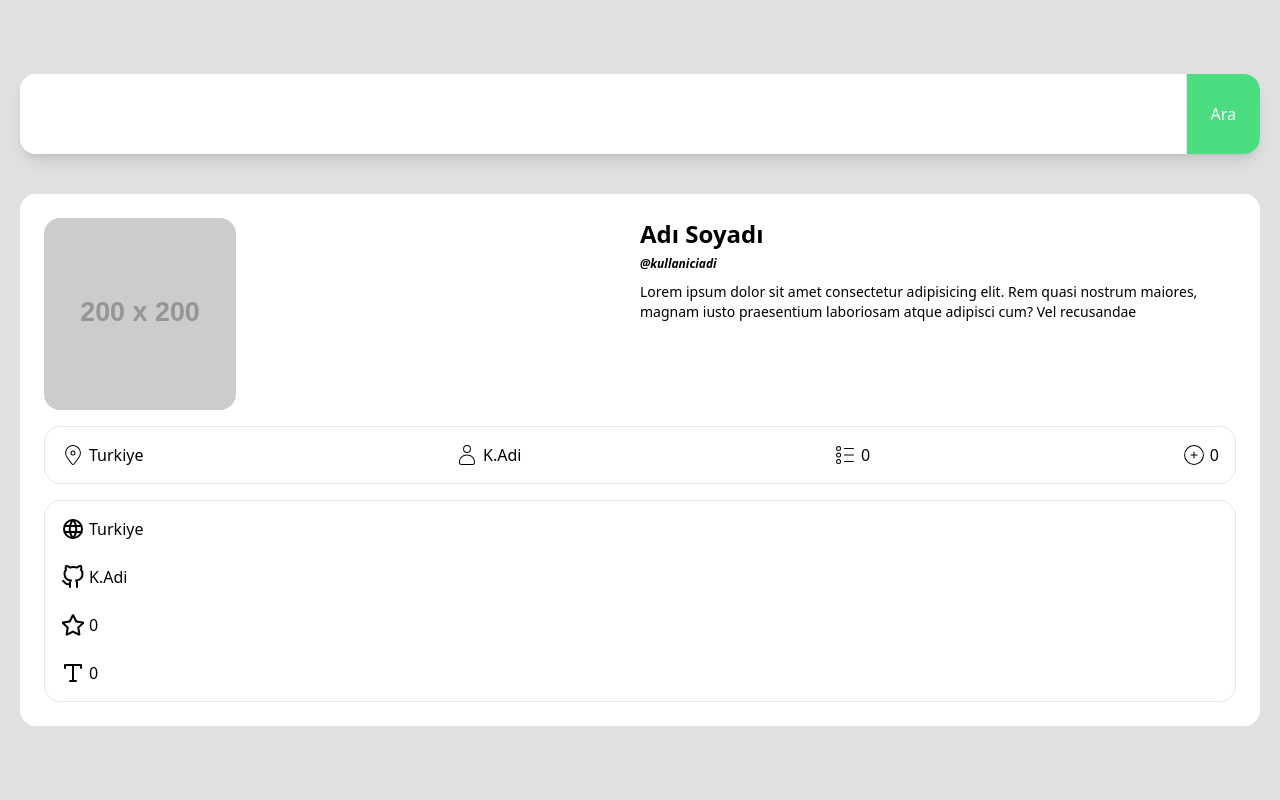
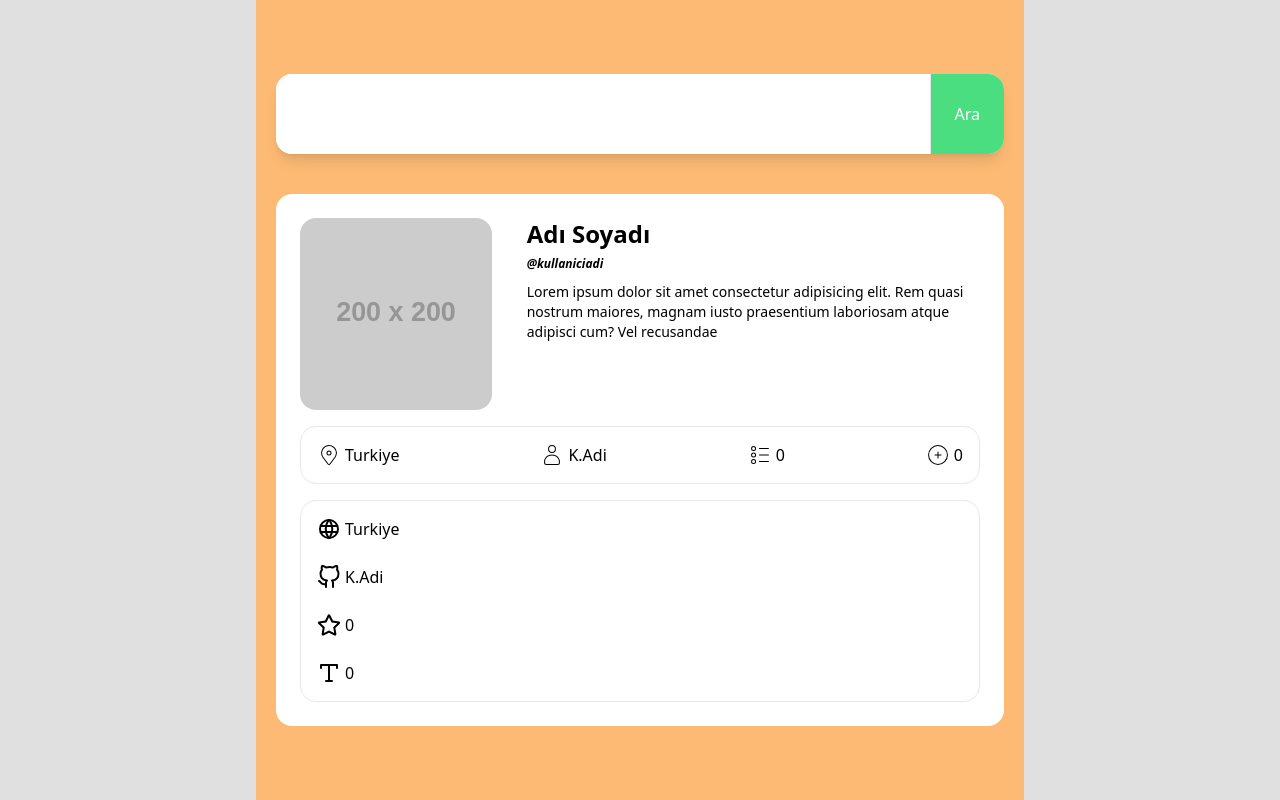
Before and after one commit to gorkemuveyk/github_finder, a React (Vite) app: page / in a window 1280 px wide. Built offline with nearby package versions, Linux system fonts and the light colour scheme.

Commit message:
responsive - 1

```diff
--- a/src/App.jsx
+++ b/src/App.jsx
@@ -3,7 +3,7 @@ import UserInfo from "./components/UserInfo";
 
 function App() {
   return (
-    <div className="flex flex-col  gap-10 justify-center items-center h-screen p-5 ">
+    <div className="flex flex-col sm:bg-red-300 md:bg-blue-300 lg:bg-purple-300 xl:bg-orange-300 2xl:bg-green-300 gap-10 justify-center items-center h-screen p-5 max-w-3xl mx-auto">
       <SearchInput />
       <UserInfo />
     </div>
--- a/src/components/UserText.jsx
+++ b/src/components/UserText.jsx
@@ -2,14 +2,14 @@ import React from "react";
 
 const UserText = () => {
   return (
-    <div className="flex justify-between ">
+    <div className="flex justify-between sm:justify-around md:justify-between">
       <div className="w-48 h-48">
         <img
           src="https://placehold.co/200x200"
           className="w-full h-full rounded-2xl"
         />
       </div>
-      <div className="w-1/2 ">
+      <div className="w-1/2 md:w-8/12">
         <h2 className="text-2xl font-bold">Adı Soyadı</h2>
         <span className="text-xs italic font-semibold">@kullaniciadi</span>
         <p className="text-sm mt-2">
```
